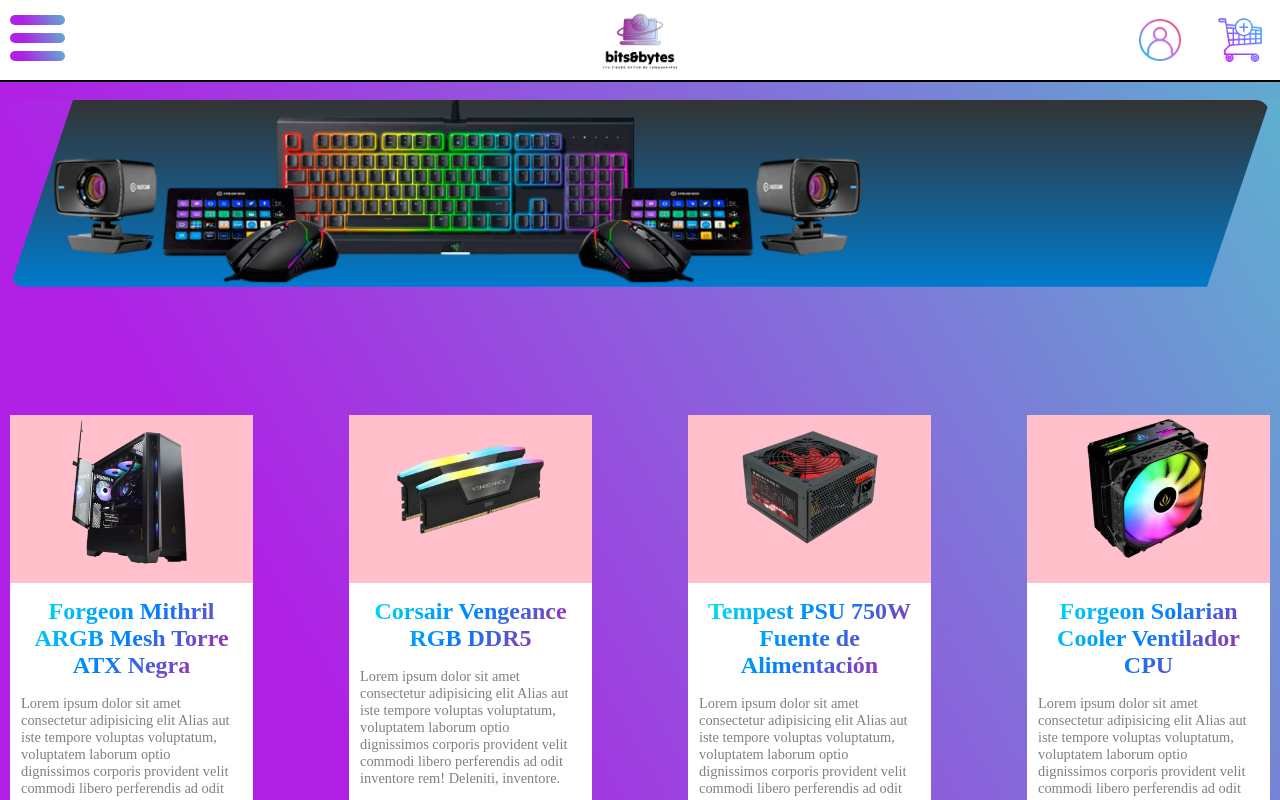
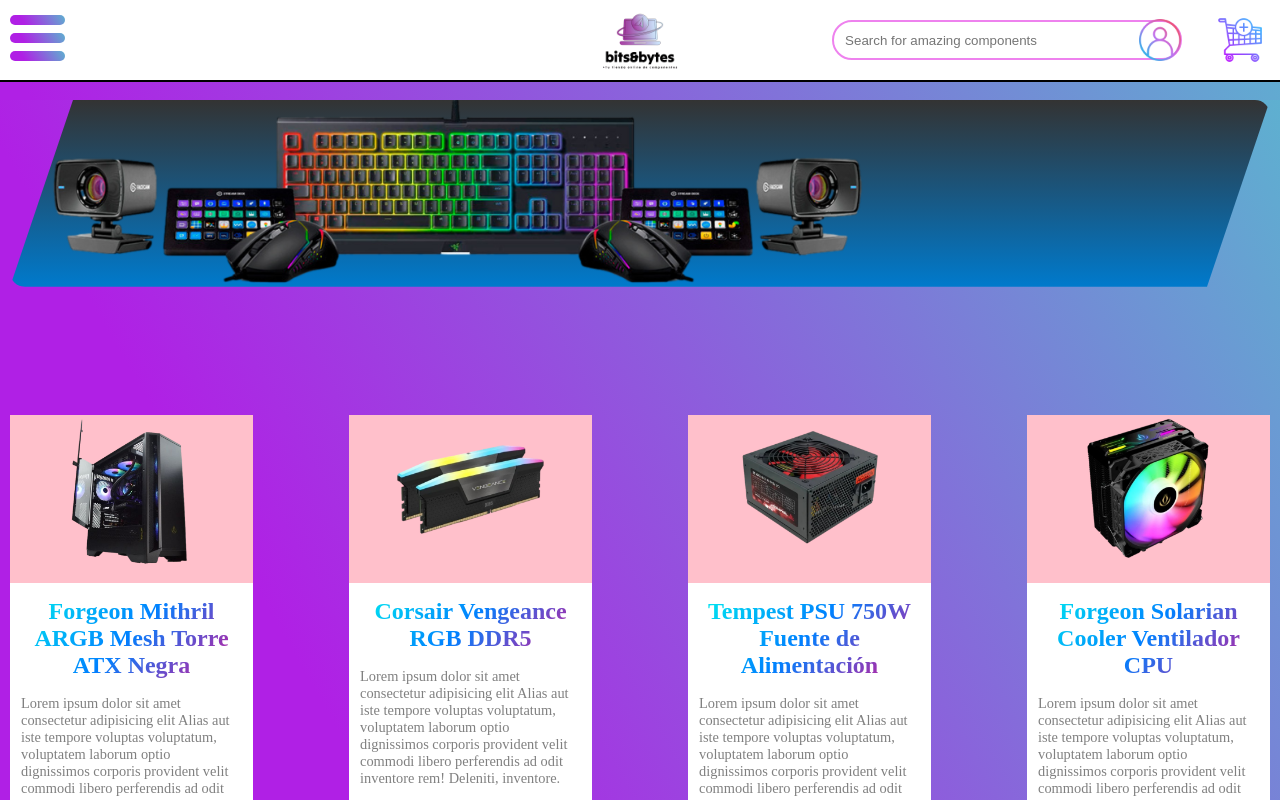
Before and after one commit to marioraldaz/Bit-Bytes-project, a Svelte app: page / in a window 1280 px wide. Shown: the top 800 px of the page. Built offline with nearby package versions, Linux system fonts and the light colour scheme.

Commit message:
Added searchBar

```diff
--- a/src/header/Header.svelte
+++ b/src/header/Header.svelte
@@ -2,6 +2,8 @@
   import Menu from "./Menu.svelte";
   import Carrito from "./Carrito.svelte";
   import Usuario from "./Usuario.svelte";
+  import SearchBar from "./SearchBar.svelte";
+
 </script>
 
 <div class="header">
@@ -9,6 +11,7 @@
   <div class="header__logo">
     <a href="/"><img src="./imagenes/logo.png" alt="logo.png" /></a>
   </div>
+  <SearchBar />
   <Carrito />
   <Usuario />
 </div>
--- a/src/header/Menu.svelte
+++ b/src/header/Menu.svelte
@@ -1,6 +1,5 @@
 <script>
   import Nav from "./Nav.svelte";
-
   export let navVisibility = false;
   export let onClick = () => {  navVisibility = navVisibility ? navVisibility=false : navVisibility=true
     console.log(navVisibility);
--- /dev/null
+++ b/src/header/SearchBar.svelte
@@ -0,0 +1,43 @@
+<script>
+
+</script>
+
+<div class="searchBar-container">
+
+    <input class="searchBar" placeholder="   Search for amazing components"/>
+
+</div>
+
+
+
+<style lang="scss">
+
+
+    .searchBar-container{
+        position:absolute;
+        left:65%;
+        top:25%;
+        .searchBar{
+            width:350px;
+            height:40px;
+            border:2px solid violet;
+            border-radius: 20px;
+
+            &:hover{
+                transform:scale(110%);
+            }
+
+            &:focus{
+                border:3 px solid violet;
+                outline:none;
+            }
+
+
+        }
+
+
+    }
+
+
+
+</style>
```
Also changed, not shown: src/variables.scss (+6 -2 lines).
